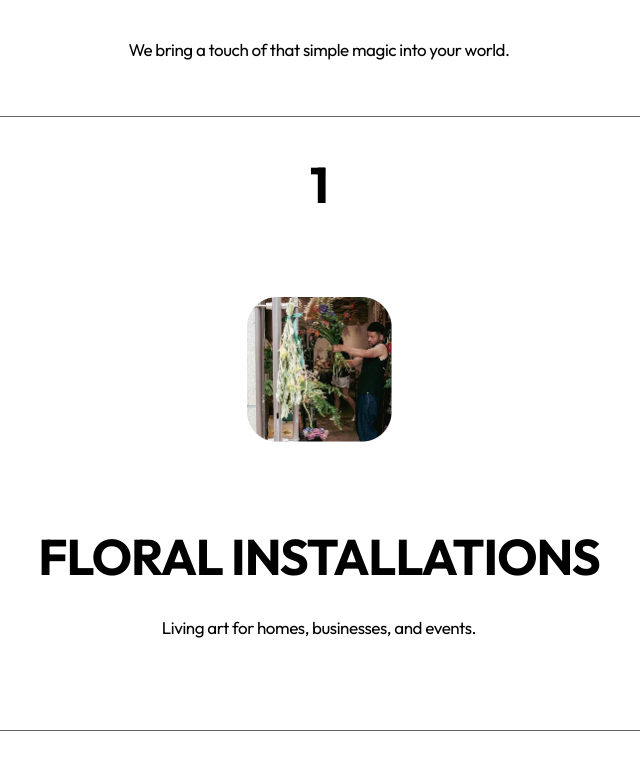
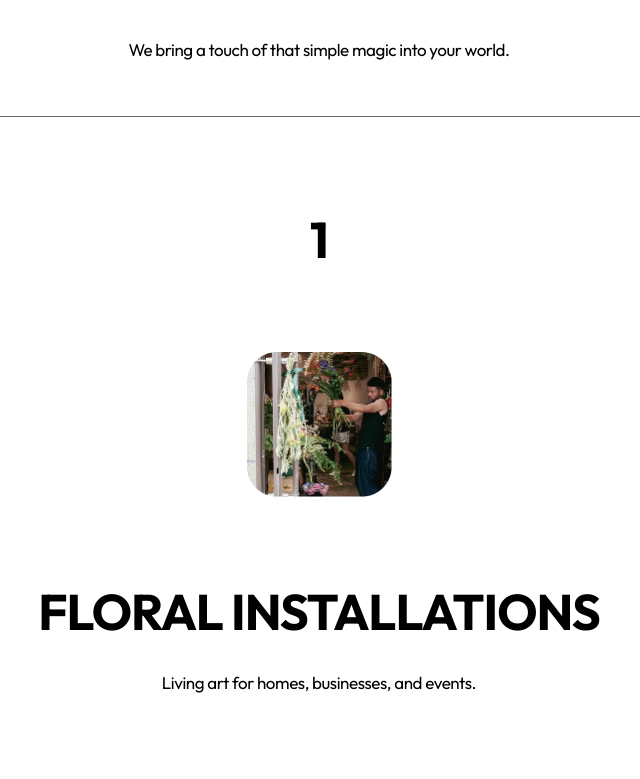
Before and after one commit to NguyenDucAnh20235585/FlowerShop, a React (Vite) app: page / in a window 1280 px wide. Shown: the part 1777-2556 px from the top of the page, without its empty margins (321-961 px from the left). Built offline with nearby package versions, Linux system fonts and the light colour scheme; a web font is replaced by a local one.

Commit message:
fix: correct home service spacing

```diff
--- a/src/pages/Home/HomePage.tsx
+++ b/src/pages/Home/HomePage.tsx
@@ -31,6 +31,7 @@ export function HomePage() {
                 description="Living art for homes, businesses, and events."
                 image={floralInstallation}
                 alt="Person with Bouquette of flowers"
+                className="pt-[95px]"
             />
 
             <HomeServiceSection
--- a/src/pages/Home/HomeServiceSection.tsx
+++ b/src/pages/Home/HomeServiceSection.tsx
@@ -5,6 +5,7 @@ type HomeServiceSectionProps = {
     image: string
     alt: string
     imageSize?: number
+    className?: string
 }
 
 export function HomeServiceSection({
@@ -14,6 +15,7 @@ export function HomeServiceSection({
     image,
     alt,
     imageSize = 432,
+    className = "pt-10",
 }: HomeServiceSectionProps) {
     return (
         <section
@@ -27,15 +29,11 @@ export function HomeServiceSection({
                 border-black/60
                 pb-[85px]
                 text-center
-
                 tablet:mx-[10%]
                 tablet:pb-20
-
                 desktop:mx-[6%]
                 desktop:pb-[90px]
-
-                pt-10
-                first:pt-[95px]
+                ${className}
             `}
         >
             {number && (
```
